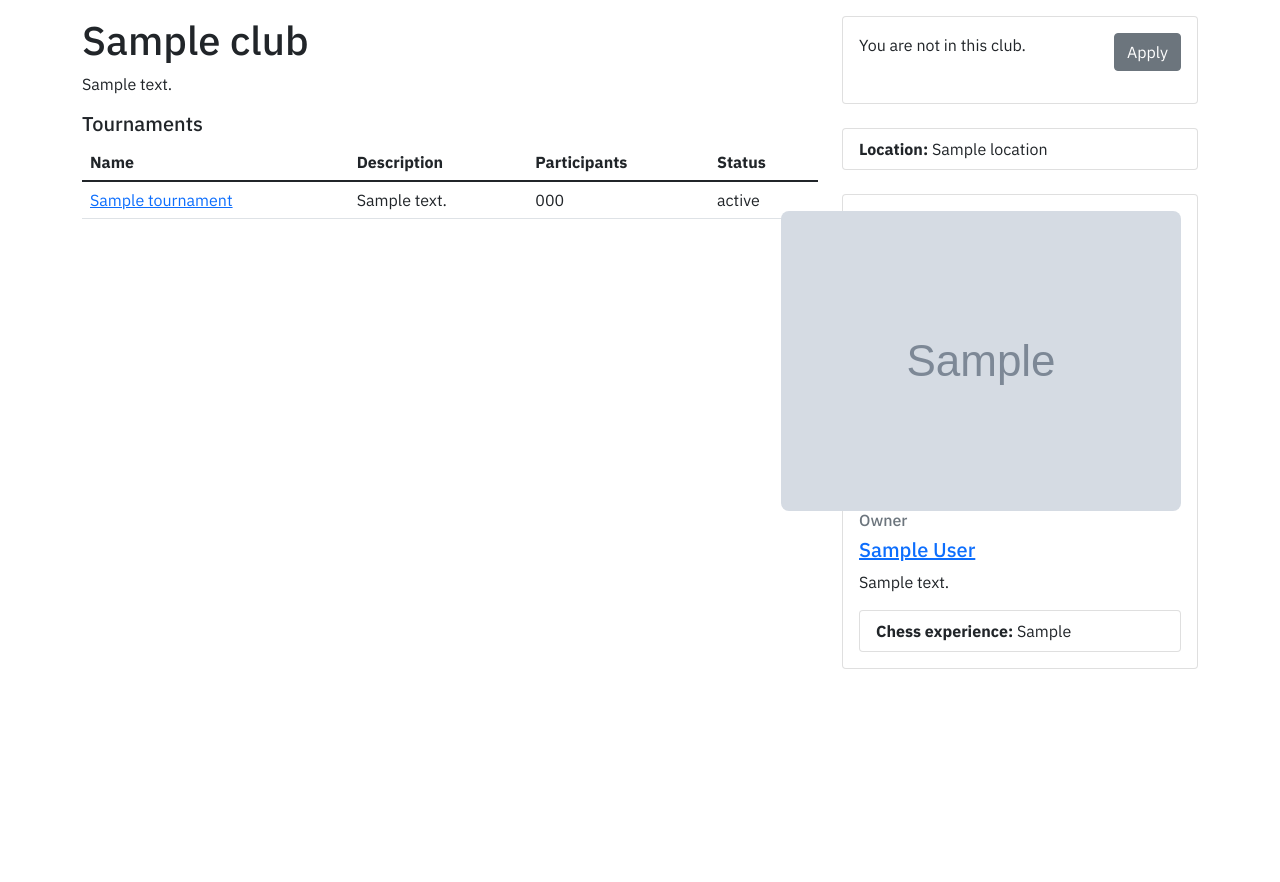
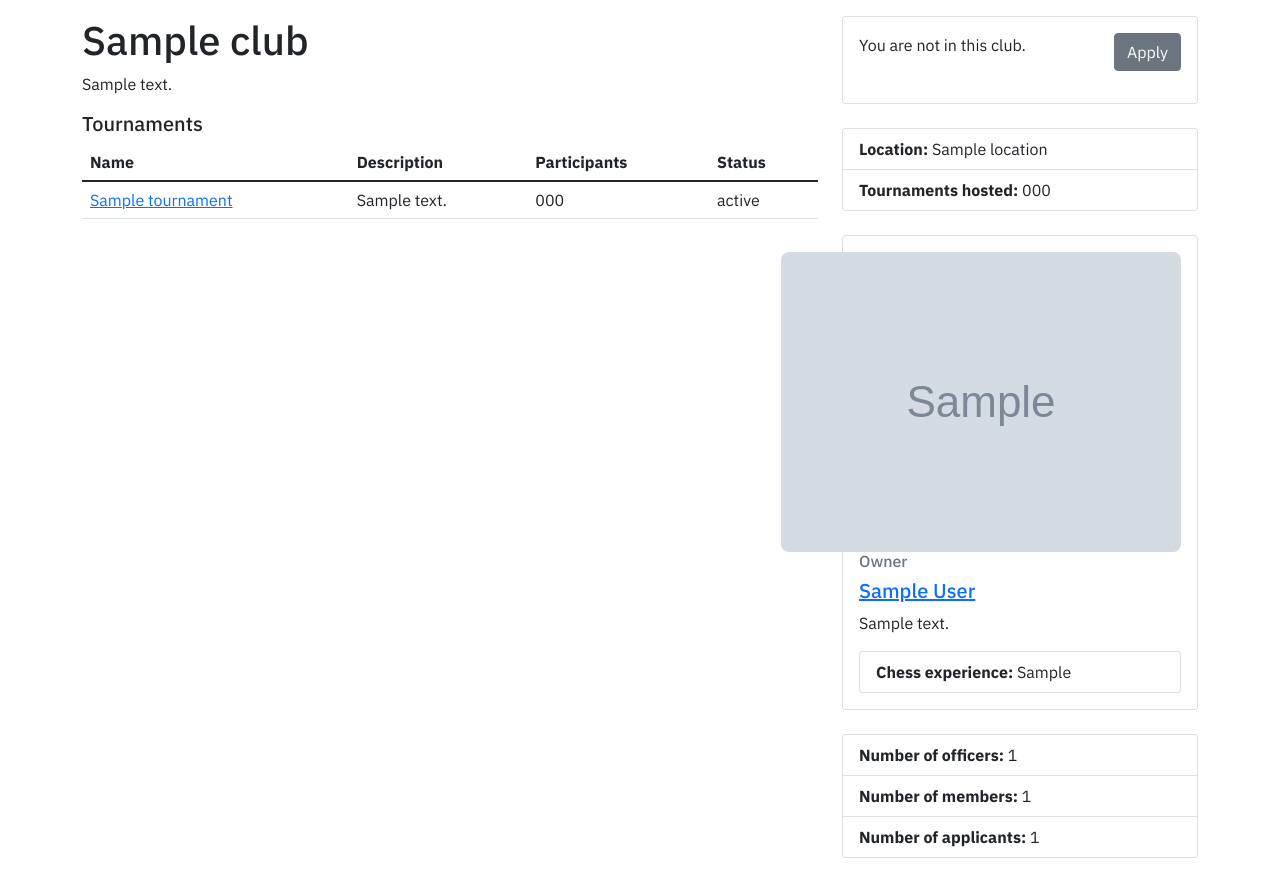
Before and after one commit to dejamiko/chess_club, a Django app: template clubs/templates/club_page.html in a window 1280 px wide. Shown: the part 56-938 px from the top of the page. Before the commit the page ends 725 px from the top, so only its background shows below. Run offline with Django 3.2, Linux system fonts and the light colour scheme; the template is opened without the code that fills it: most values are stand-ins (such as "Sample title", 1, 10 or a date in 2020); grey boxes marked "Sample" are stand-in pictures; some libraries are stand-ins or nearby versions.

Commit message:
Add some extra statistics to club page

```diff
--- a/clubs/templates/club_page.html
+++ b/clubs/templates/club_page.html
@@ -72,6 +72,7 @@
 
             <ul class="list-group">
                 <li class="list-group-item"><b>Location:</b> {{ club.location }}</li>
+                <li class="list-group-item"><b>Tournaments hosted:</b> {{ club.get_number_of_tournaments }}</li>
             </ul>
 
             </br>
@@ -88,6 +89,16 @@
                     </ul>
                 </div>
             </div>
+
+            </br>
+
+            <ul class="list-group">
+                <li class="list-group-item"><b>Number of officers:</b> {{ club.officers.count }}</li>
+                <li class="list-group-item"><b>Number of members:</b> {{ club.members.count }}</li>
+                <li class="list-group-item"><b>Number of applicants:</b> {{ club.applicants.count }}</li>
+            </ul>
+
+            </br>
         </div>
     </div>
 </div>
```
